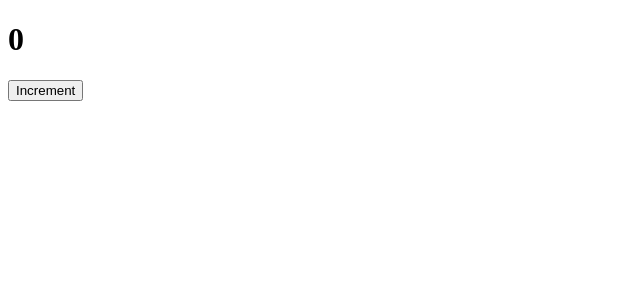
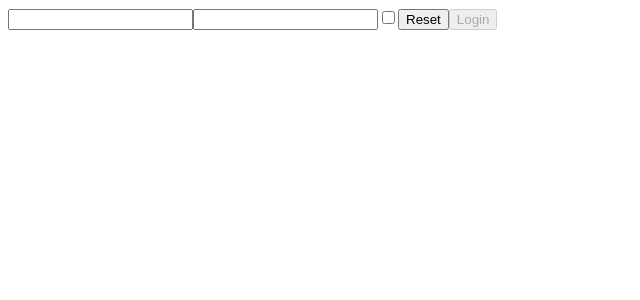
Before and after one commit to angiee05/react-exercises, a React (Create React App) app: page / in a window 1280 px wide. Shown: the top 300 px of the page, without its empty margins (0-640 px from the left). Built offline with nearby package versions, Linux system fonts and the light colour scheme.

Commit message:
use state 2

```diff
--- a/src/App.js
+++ b/src/App.js
@@ -1,11 +1,11 @@
 import React from "react";
-import ClickCounter from "./ClickCounter";
+import Login from "./Login";
 export class App extends React.Component {
 
     render() {
         return (
             <div>
-                <ClickCounter />
+                <Login />
             </div>
         )
     }
--- a/src/Login.js
+++ b/src/Login.js
@@ -1,50 +1,41 @@
-import React from "react";
+import React, { useState } from 'react'
 
-export class Login extends React.Component {
-    state = {
+export default function Login() {
+    const [data, setData] = useState({
         username: '',
         password: '',
         remember: false
-    }
+    })
 
-    handleLogin = (event) => {
+    const handleLogin = (event) => {
         const value = event.target.value
         const name = event.target.name
         const type = event.target.type
         const checked = event.target.checked
 
-        this.setState ({
-            [name]: type === "checkbox" ? checked : value
+        setData((data) => {
+            return{
+                ...data,
+                [name]: type === "checkbox" ? checked : value
+            }
         })
     }
 
-    handleReset = () => {
-        this.setState ({
+    const handleReset = () => {
+        setData({
             username: '',
             password: '',
             remember: false
         })
     }
 
-    handleClickLogin = () => {
-        this.props.onLogin(this.state);
-      };
-
-    render () {
-        const LoginStyle = {
-            background: this.state.password.length < 8 ? 'red' : 'green'
-        }
-
-        return (
-            <div>
-                {this.onLogin}
-                <input onChange={this.handleLogin} name="username" value={this.state.username}></input>
-                <input onChange={this.handleLogin} name="password" type="password" value={this.state.password}></input>
-                <input onChange={this.handleLogin} name="remember" type="checkbox" checked={this.state.remember}></input>
-                <button onClick={this.handleReset}>Reset</button>
-                <button style={LoginStyle} onClick={this.handleClickLogin} disabled={!(this.state.username && this.state.password)}>Login</button>
-
-            </div>
-        )
-    }
+    return (
+        <div>
+            <input onChange={handleLogin} name="username" value={data.username}></input>
+            <input onChange={handleLogin} name="password" type="password" value={data.password}></input>
+            <input onChange={handleLogin} name="remember" type="checkbox" checked={data.remember}></input>
+            <button onClick={handleReset}>Reset</button>
+            <button disabled={!(data.username && data.password)}>Login</button>
+        </div>
+    )
 }
```
